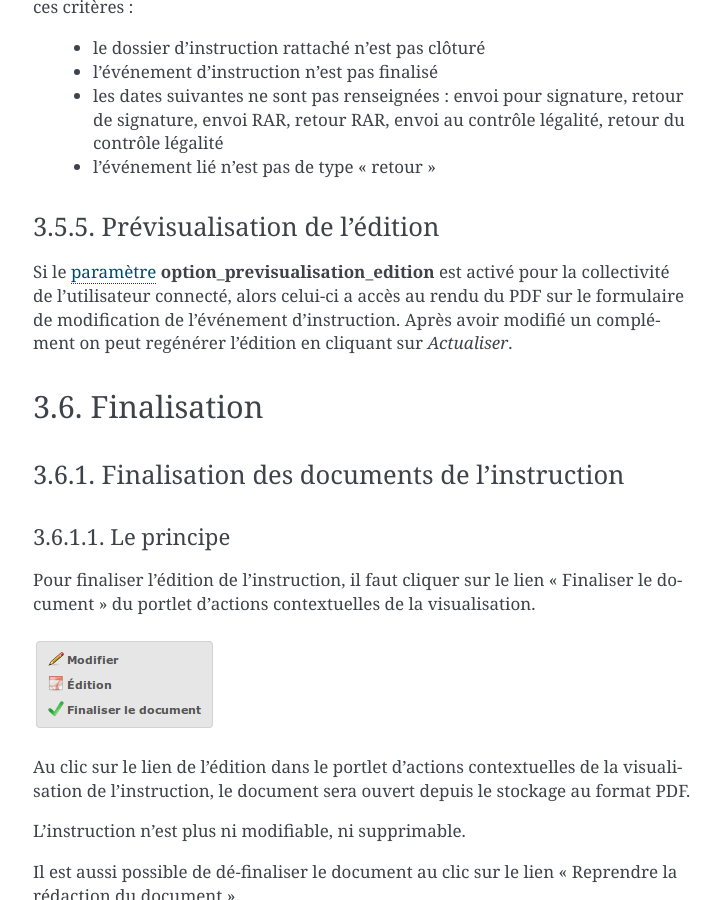
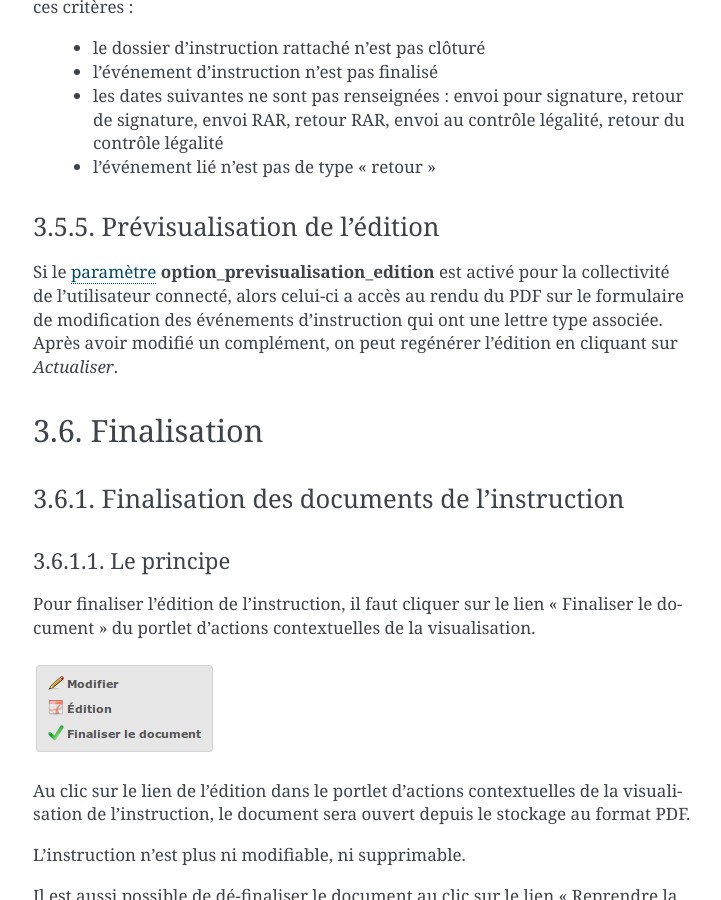
Before and after one commit to mpavaux/openads-documentation, a Sphinx documentation site: the page built from source/manuel_utilisateur/instruction.rst, in a window 1280 px wide and 900 px high, scrolled down 22154 px. Shown: the whole window, without its empty margins (387-1108 px from the left). Built offline with Sphinx 7.4.7, drawn with Linux system fonts in a browser that asks for light colours.

Commit message:
Update instruction.rst
Ajout de précisions sur la prévisualisation des éditions

```diff
--- a/source/manuel_utilisateur/instruction.rst
+++ b/source/manuel_utilisateur/instruction.rst
@@ -517,7 +517,7 @@
 Prévisualisation de l'édition
 =============================
 
-Si le :ref:`paramètre<parametrage_parametre>` **option_previsualisation_edition** est activé pour la collectivité de l'utilisateur connecté, alors celui-ci a accès au rendu du PDF sur le formulaire de modification de l'événement d'instruction. Après avoir modifié un complément on peut regénérer l'édition en cliquant sur *Actualiser*.
+Si le :ref:`paramètre<parametrage_parametre>` **option_previsualisation_edition** est activé pour la collectivité de l'utilisateur connecté, alors celui-ci a accès au rendu du PDF sur le formulaire de modification des événements d'instruction qui ont une lettre type associée. Après avoir modifié un complément, on peut regénérer l'édition en cliquant sur *Actualiser*.
 
 ============
 Finalisation
```
